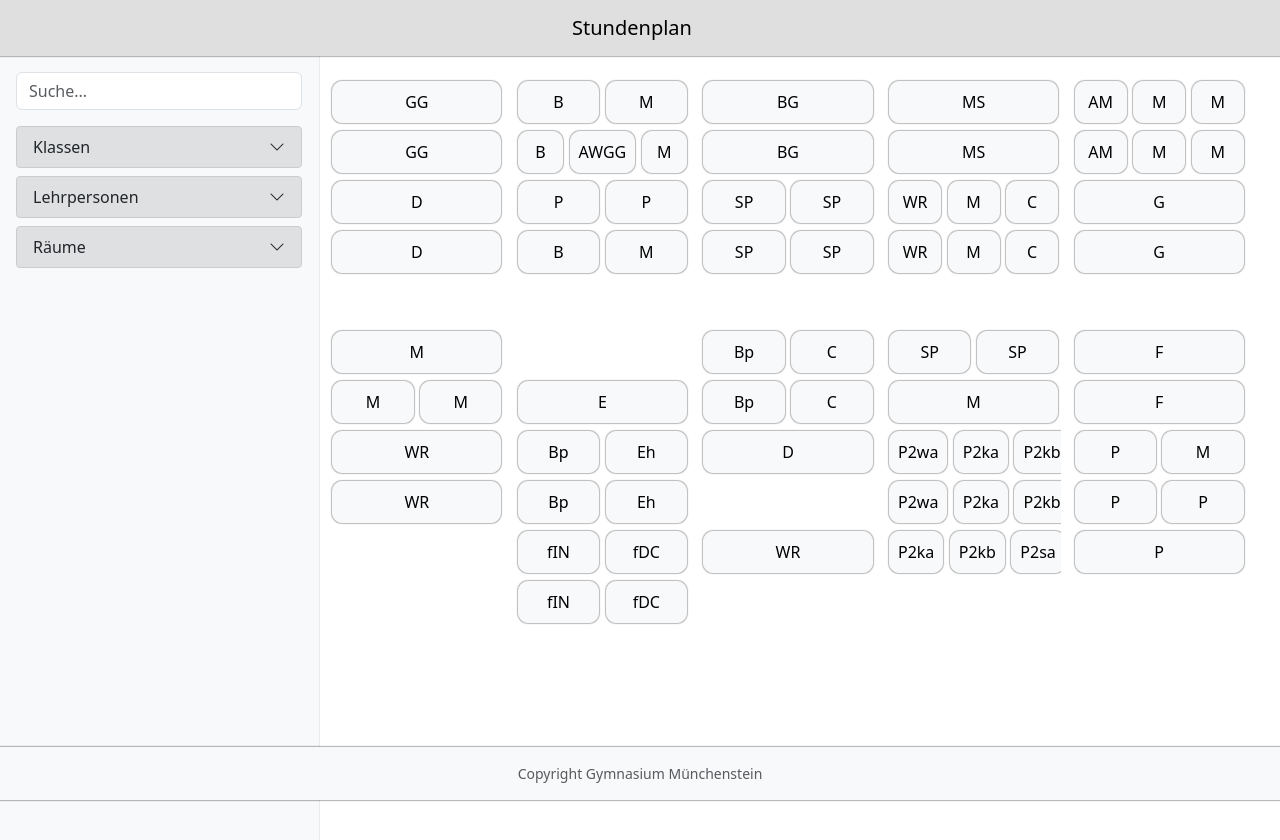
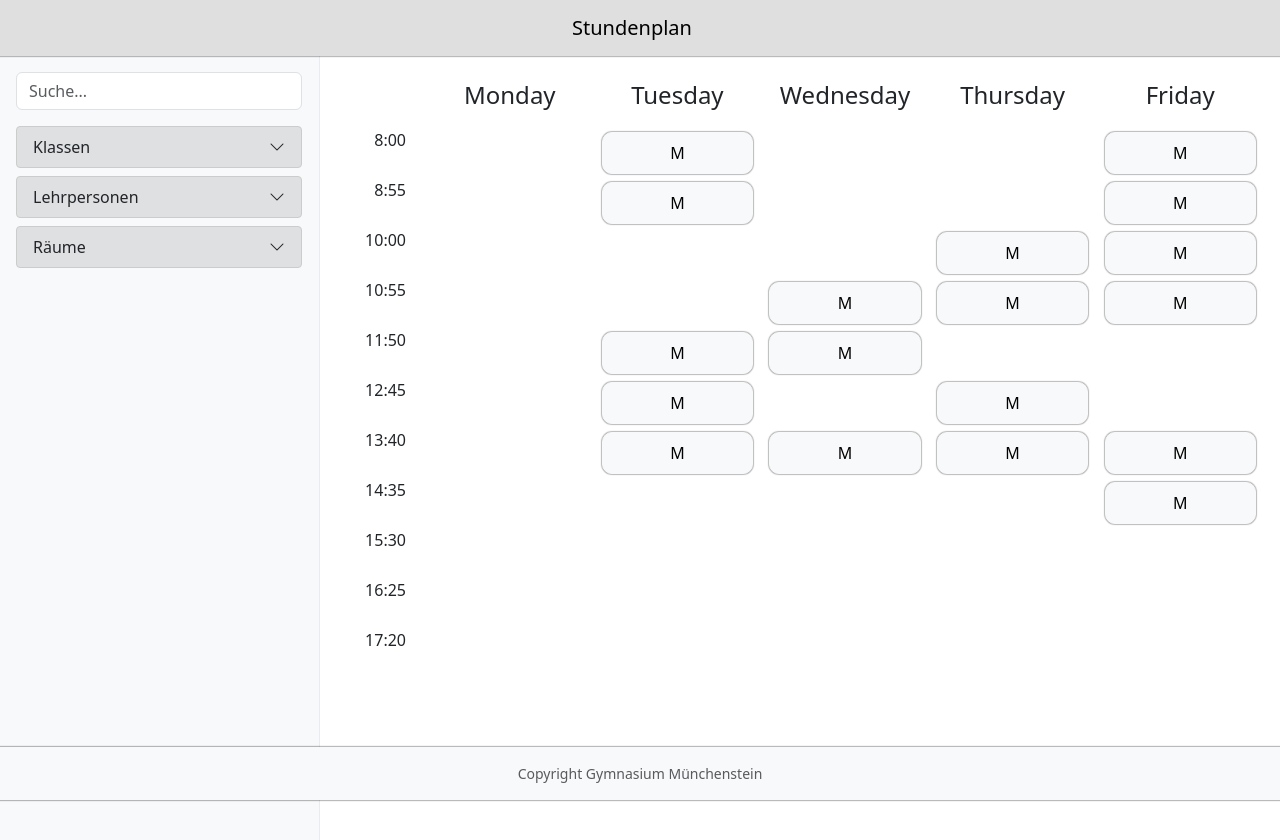
Before and after one commit to gymmuenchenstein/gym-lessons-angular-application, an Angular app: page / in a window 1280 px wide. Shown: the top 840 px of the page. Built offline with nearby package versions, Linux system fonts and the light colour scheme.

Commit message:
various changes including: timetable times and weekdays, grid display of timetable lessons

```diff
--- a/src/app/services/calendar-data/calendar-data-broker.service.ts
+++ b/src/app/services/calendar-data/calendar-data-broker.service.ts
@@ -133,9 +133,7 @@ export class CalendarDataBrokerService {
      * @return CalendarDataQuery used for querying calendar data
      */
     query(useFilter: boolean = true) {
-        let query = new CalendarDataQuery(this.raw, this.teachers);
-        if (useFilter)
-            query = this.filter.filter(query);
+        let query = new CalendarDataQuery(this.raw, this.teachers, useFilter, this.filter);
         return query;
     }
 
@@ -151,6 +149,6 @@ export class CalendarDataBrokerService {
     }
 
     setSelectEntry(entry: CalendarDataEntry) {
-        this.selectedEntry = entry
+        this.selectedEntry = entry;
     }
 }
--- a/src/app/services/calendar-data/calendar-data-query.ts
+++ b/src/app/services/calendar-data/calendar-data-query.ts
@@ -5,6 +5,7 @@ import {RawTeacherDataEntry} from "./data-entries/raw-teacher-data-entry";
 import dayjs from "dayjs";
 import dayjsObjectSupport from "dayjs/plugin/objectSupport";
 import dayjsDuration from "dayjs/plugin/duration";
+import {CalendarFilterService} from "../calendar-filter/calendar-filter.service";
 
 dayjs.extend(dayjsObjectSupport);
 dayjs.extend(dayjsDuration);
@@ -14,9 +15,15 @@ export class CalendarDataQuery {
     private raw: RawCalendarDataEntry[];
     private teachers: RawTeacherDataEntry[];
 
-    constructor(raw: RawCalendarDataEntry[], teachers: RawTeacherDataEntry[] = []) {
+    private useFilter: boolean;
+    private filter: CalendarFilterService;
+
+    constructor(raw: RawCalendarDataEntry[], teachers: RawTeacherDataEntry[] = [], useFilter = true, filter: CalendarFilterService) {
         this.raw = raw;
         this.teachers = teachers;
+
+        this.useFilter = useFilter;
+        this.filter = filter;
     }
 
     /**
@@ -120,6 +127,9 @@ export class CalendarDataQuery {
      * @returns the cleaned calendar data, as in: combined duplicates / overlaps and readable datatype
      */
     export() {
+        if (this.useFilter)
+            this.filter.filter(this);
+
         let clean: CalendarDataEntry[] = [];
 
         let obj: CalendarDataEntry;
--- a/src/app/services/calendar-filter/calendar-filter.service.ts
+++ b/src/app/services/calendar-filter/calendar-filter.service.ts
@@ -1,4 +1,4 @@
-import {Injectable} from '@angular/core';
+import {EventEmitter, Injectable} from '@angular/core';
 import {CalendarDataQuery} from "../calendar-data/calendar-data-query";
 
 @Injectable({
@@ -8,43 +8,53 @@ export class CalendarFilterService {
 
     private currentFilterSequence: {[key: string]: any} = {}
 
+    onChanged: EventEmitter<void> = new EventEmitter();
+
     day(args: { year: number, month: number, day: number }) {
         this.currentFilterSequence['day'] = args;
+        this.onChanged.emit();
         return this;
     }
 
     week(args: { year: number, month: number, day: number }) {
         this.currentFilterSequence['week'] = args;
+        this.onChanged.emit();
         return this;
     }
 
     month(args: { year: number, month: number }) {
         this.currentFilterSequence['month'] = args;
+        this.onChanged.emit();
         return this;
     }
 
     class(args: { class: string }) {
         this.currentFilterSequence['class'] = args;
+        this.onChanged.emit();
         return this;
     }
 
     abbr(args: { abbr: string }) {
         this.currentFilterSequence['abbr'] = args;
+        this.onChanged.emit();
         return this;
     }
 
     lesson(args: { lesson: string }) {
         this.currentFilterSequence['lesson'] = args;
+        this.onChanged.emit();
         return this;
     }
 
     teacher(args: { teacher: string }) {
         this.currentFilterSequence['teacher'] = args;
+        this.onChanged.emit();
         return this;
     }
 
     clear() {
         this.currentFilterSequence = {}
+        this.onChanged.emit();
         return this;
     }
 
--- a/src/app/view/components/timetable/timetable.component.html
+++ b/src/app/view/components/timetable/timetable.component.html
@@ -1,9 +1,15 @@
-
 <div class="window">
-    <div class=" day" *ngFor="let day of days" >
-        <div class="index indexlesson{{i}}" *ngFor="let i of lessonindices">
+    <div class="day timeslot">
+        <p class="day-title timeslot">&nbsp;</p>
+        <div class="index indexlesson timeslot" *ngFor="let indice of lessonindices; index as i">
+            {{lessontimes[i]}}
+        </div>
+    </div>
+    <div class="day weekday{{i + 1}}" *ngFor="let day of days; index as i" >
+        <p class="day-title">{{weekdays[i]}}</p>
+        <div class="index indexlesson{{indice}}" *ngFor="let indice of lessonindices">
             <div class="subindex row">
-                <div class="lesson col btn btn-light box-shadow" *ngFor="let lesson of getdatabylessenindex(i, day)" (click)="broker.setSelectEntry(lesson);openEnd()">
+                <div class="lesson col btn btn-light box-shadow" *ngFor="let lesson of getdatabylessenindex(indice, day)" (click)="broker.setSelectEntry(lesson);openEnd()">
                     <span class="span {{lesson.lesson}}" >{{lesson.lesson}} </span>
                 </div>
             </div>
--- a/src/app/view/components/timetable/timetable.component.scss
+++ b/src/app/view/components/timetable/timetable.component.scss
@@ -1,3 +1,12 @@
+$heightLesson: 50px;
+
+$paddingLesson: 0.5rem;
+$marginLesson: 0.2rem;
+$paddingDay: 5px;
+
+$timeTextWidth: 5rem;
+$windowPadding: 15px;
+
 :root {
     top: 0;
     position: relative;
@@ -5,12 +14,22 @@
 
 .window {
     display: flex;
+    position: relative;
     min-width: 680px;
+}
+
+.day-title {
+    font-size: 1.5rem;
+    display: inline-block;
+    width: 100%;
+    margin: 0;
+    padding: 0 0 $windowPadding 0;
+    text-align: center;
 }
 
 .day {
     width: 20%;
-  margin: 5px;
+    margin: $paddingDay;
 }
 
 .index {
@@ -18,7 +37,8 @@
     display: grid;
     grid-template-columns: auto;
     align-items: center;
-  height: 50px;
+    height: $heightLesson;
+    padding: 0;
 }
 
 .subindex {
@@ -27,15 +47,41 @@
     flex-wrap: nowrap;
     overflow: auto;
     width: 100%;
+    margin: 0;
 }
 
 .lesson {
     align-items: center;
     border-radius: 10px;
-  margin: 0.2rem;
-  padding: 0.5rem;
+    padding: $paddingLesson;
+    margin: $marginLesson;
+    height: 100%;
+}
+
+.timeslot {
+    text-align: right;
+    vertical-align: top;
+    width: $timeTextWidth;
+    padding-right: $windowPadding;
+    display: inline-block;
 }
 
 span {
     align-self: center;
 }
+
+weekday1 {
+
+}
+weekday2 {
+    background-color: red;
+}
+weekday3 {
+
+}
+weekday4 {
+    background-color: red;
+}
+weekday5 {
+
+}
--- a/src/app/view/components/timetable/timetable.component.ts
+++ b/src/app/view/components/timetable/timetable.component.ts
@@ -2,9 +2,9 @@ import {Component, inject, TemplateRef} from '@angular/core';
 import {NgForOf} from "@angular/common";
 import {CalendarDataBrokerService} from "../../../services/calendar-data/calendar-data-broker.service";
 import {CalendarDataEntry} from "../../../services/calendar-data/data-entries/calendar-data-entry";
-import {elementAt} from "rxjs";
 import {NgbOffcanvas} from "@ng-bootstrap/ng-bootstrap";
 import {DetailsComponent} from "../details/details.component";
+import {CalendarFilterService} from "../../../services/calendar-filter/calendar-filter.service";
 
 // @ts-ignore
 @Component({
@@ -20,25 +20,34 @@ import {DetailsComponent} from "../details/details.component";
 export class TimetableComponent {
     protected data: CalendarDataEntry[] = [];
     protected lessonindices = [1, 2, 3, 4, 5, 6, 7, 8, 9, 10, 11, 12];
-    protected days: number[] = [1,2,3,4,5];
+    protected lessontimes = [ "8:00", "8:55", "10:00", "10:55", "11:50", "12:45", "13:40", "14:35", "15:30", "16:25", "17:20" ]
+    protected weekdays = [ "Monday", "Tuesday", "Wednesday", "Thursday", "Friday" ]
+    protected days: number[] = [1, 2, 3, 4, 5];
 
     private offcanvasService = inject(NgbOffcanvas);
 
     openEnd() {
-        this.offcanvasService.open(DetailsComponent, { position: 'end' });
+        this.offcanvasService.open(DetailsComponent, {position: 'end'});
     }
 
-    constructor(protected broker: CalendarDataBrokerService) {
+    constructor(protected broker: CalendarDataBrokerService, protected filter: CalendarFilterService) {
         this.broker.onInitialized.subscribe(() => {
                 const data = this.broker.query()
                     .week({year: 2024, month: 5, day: 13})
                     .class({class: "M2g"})
                 this.data = data.export()
-            console.log(this.data);
-               //this.loopdays();
             }
         )
+        this.filter.onChanged.subscribe(() => {
+                const data = this.broker.query().week({year: 2024, month: 5, day: 13})
+                this.data = data.export()
             }
+        )
+        setTimeout(() => {
+            this.filter.teacher({teacher: "Steiner Janik"})
+        }, 1500)
+    }
+
     /*
         loopdays() {
             for (const entry of this.data) {
```
Lines whose indentation alone changed are shown as unchanged.
